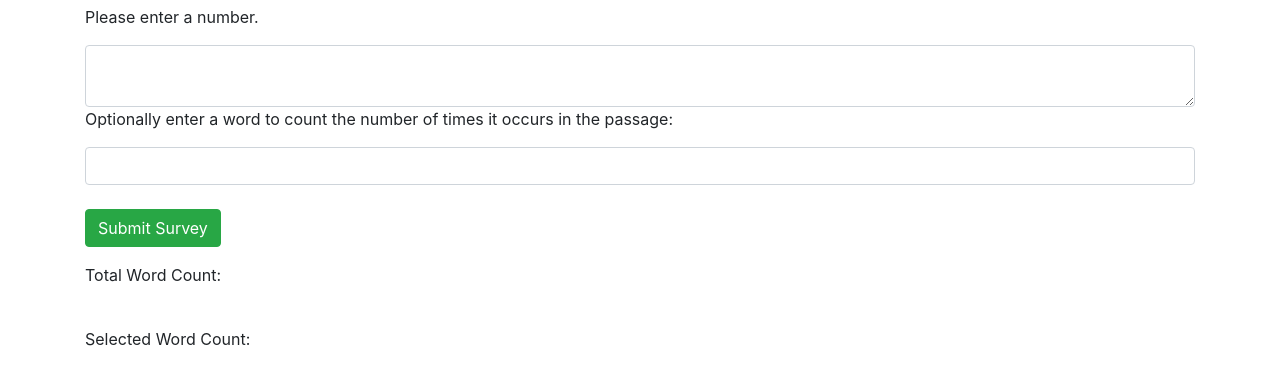
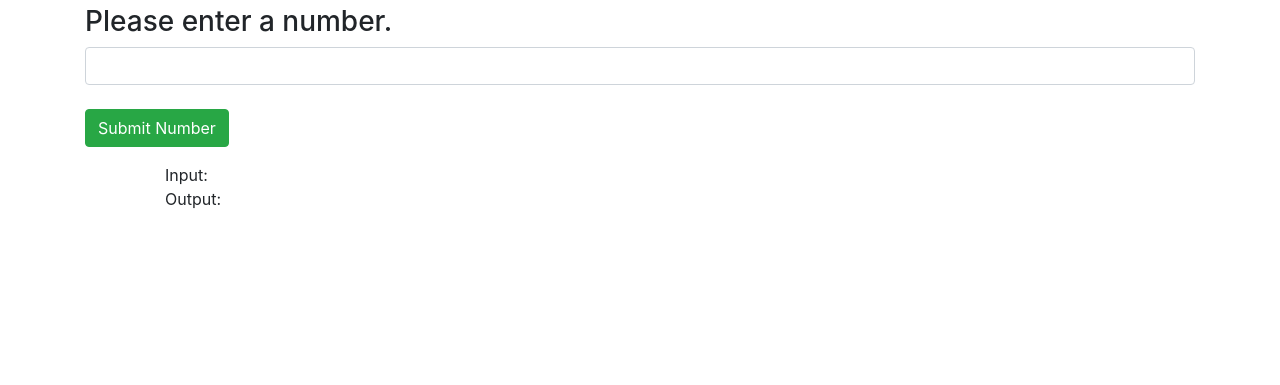
Before and after one commit to jenniferholcomb/mr-robogers-neighborhood, a plain HTML site: page index.html in a window 1280 px wide. Shown: the part 41-426 px from the top of the page. Drawn offline with nearby package versions, Linux system fonts and the light colour scheme.

Commit message:
Setup form in html, handler and event listener in scripts.

```diff
--- a/index.html
+++ b/index.html
@@ -9,22 +9,18 @@
 <body>
   <div class="container">
     <h2>Mr. Roboger's Neighborhood</h2>
-    <form id="word-counter">
+    <form id="number-in">
       <div class="form-group">
-        <p>Please enter a number.</p>
-        <textarea id="text-passage" name="text-passage" class="form-control"></textarea>
-        <p>Optionally enter a word to count the number of times it occurs in the passage:</p>
-        <input type="text" id="word" name="word" class="form-control">
+        <h3>Please enter a number.</h3>
+        <input id="input-value-1" type="number" name="userInput" class="form-control" min="0">
         <br>
-        <button type="submit" class="btn btn-success">Submit Survey</button>
+        <button type="submit" class="btn btn-success">Submit Number</button>
       </div>
     </form>
-    <p>Total Word Count: <span id="total-count"></span></p>
-    <br>
-    <p>Selected Word Count: <span id="selected-count"></span></p>
-    <div id="bolded-passage">
-
-    </div>
+    <ul>
+      <ol>Input: <span id="user-input" class="hidden"></span></ol>
+      <ol>Output: <span id="user-output" class="hidden"></span></ol>
+    </ul>
   </div>
 </body>
 </html>
--- a/js/scripts.js
+++ b/js/scripts.js
@@ -1,3 +1,5 @@
+// Business Logic
+
 function isEmpty(testString) {
   return (testString.trim().length === 0);
 }
@@ -29,3 +31,20 @@ function checkAllNumbers (inputNumbers) {
     }
     console.log(doubledArray, normalArray);
 }
+
+// UI Logic
+
+function handleFormSubmission(e){
+
+  e.preventDefault();
+  const inputNumber = parseInt(document.getElementById("input-value-1").value);
+  console.log("inputNumber1: ", inputNumber1);
+  const numIncrement = multiplier(inputNumber1);
+
+  console.log("numIncrement: ", numIncrement);
+}
+
+window.addEventListener("load", function(){
+
+  document.querySelector("form#number-in").addEventListener("submit", handleFormSubmission);
+});
```
